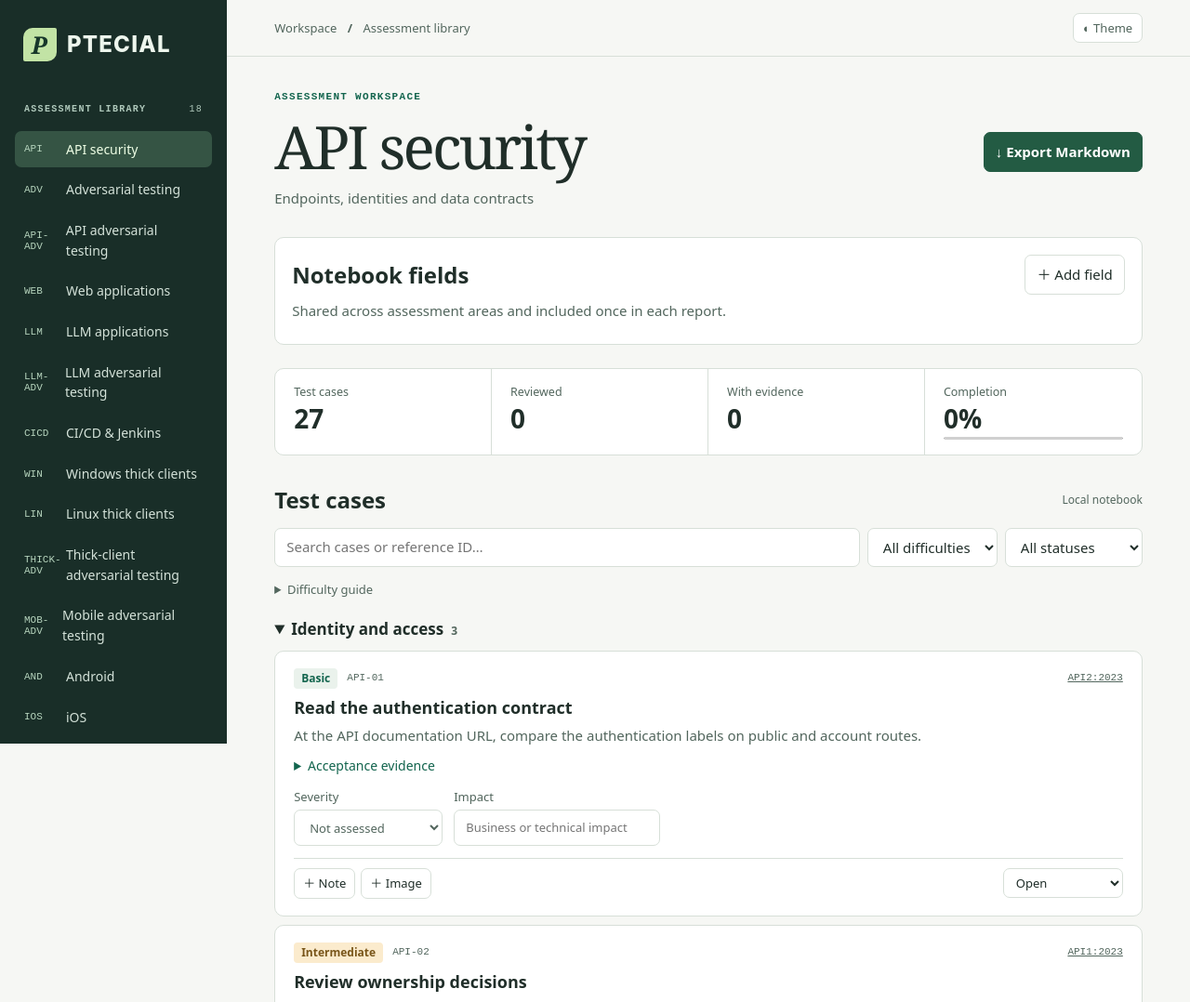
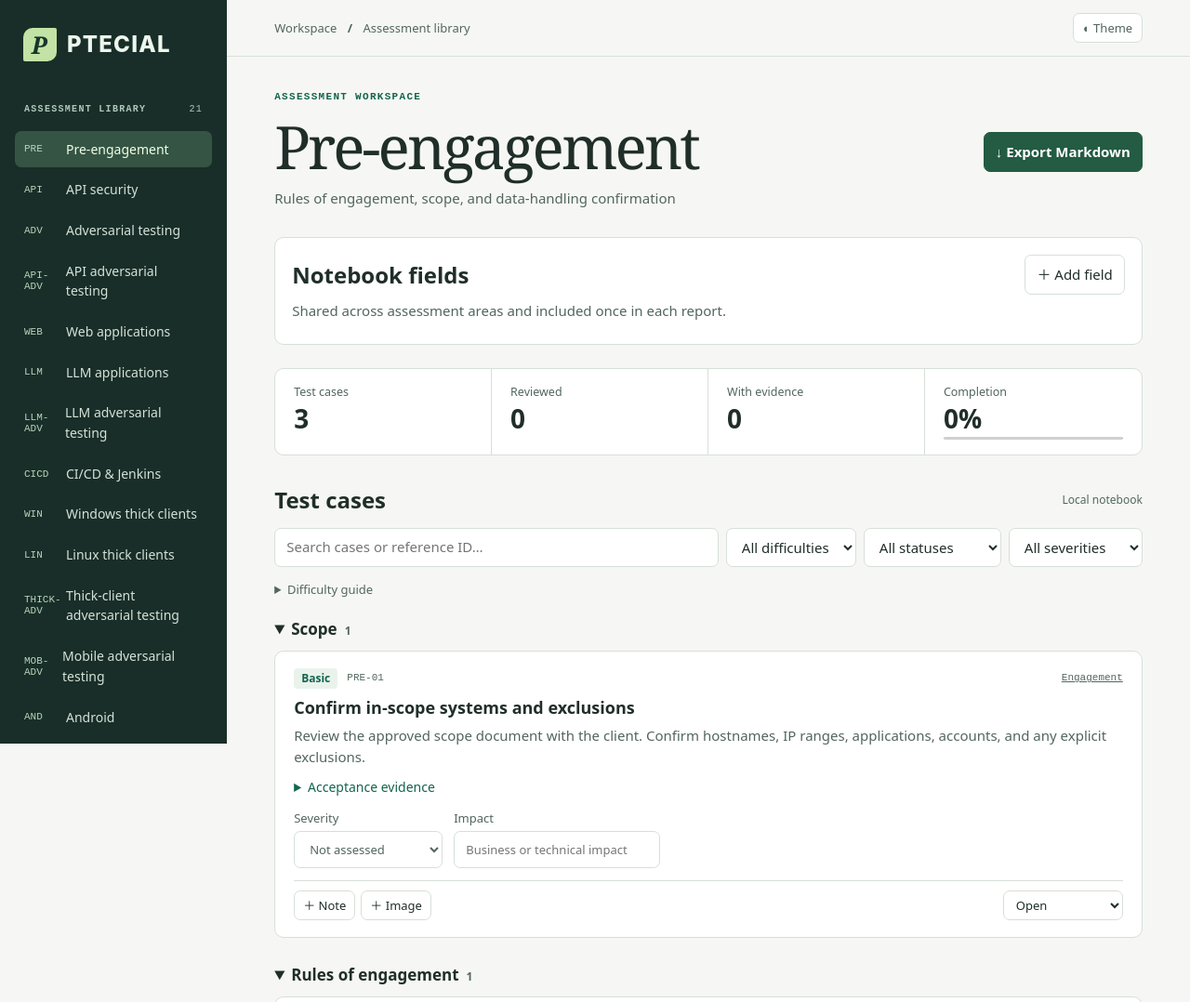
Before and after one commit to 0xdhanesh/PTECIAL, a plain HTML site: page index.html in a window 1280 px wide. Shown: the top 1078 px of the page at 93% size. Drawn offline with Linux system fonts and the light colour scheme.

Commit message:
feat: add severity filter and new targets to index

```diff
--- a/index.html
+++ b/index.html
@@ -11,12 +11,13 @@
 </section>
 <section class="metrics" aria-label="Assessment summary"><div><small>Test cases</small><strong id="case-count"></strong></div><div><small>Reviewed</small><strong id="review-count"></strong></div><div><small>With evidence</small><strong id="evidence-count"></strong></div><div><small>Completion</small><strong id="percent"></strong><progress id="progress" max="100"></progress></div></section>
 <div class="sectiontitle"><h2>Test cases</h2><span id="saved" role="status">Local notebook</span></div>
-<div class="filters"><input type="search" id="search" aria-label="Search cases" placeholder="Search cases or reference ID…"><select id="level" aria-label="Difficulty"><option value="">All difficulties</option><option>Basic</option><option>Intermediate</option><option>Advanced</option></select><select id="status" aria-label="Review status"><option value="">All statuses</option><option>Open</option><option>Passed</option><option>Finding</option><option>Not applicable</option></select></div>
+<div class="filters"><input type="search" id="search" aria-label="Search cases" placeholder="Search cases or reference ID…"><select id="level" aria-label="Difficulty"><option value="">All difficulties</option><option>Basic</option><option>Intermediate</option><option>Advanced</option></select><select id="status" aria-label="Review status"><option value="">All statuses</option><option>Open</option><option>Passed</option><option>Finding</option><option>Not applicable</option></select><select id="severity" aria-label="Severity"><option value="">All severities</option><option>Critical</option><option>High</option><option>Medium</option><option>Low</option><option>Informational</option><option>Not assessed</option></select></div>
 <details class="guide"><summary>Difficulty guide</summary><p><strong>Basic</strong> · Start with the target, documentation, or release URL.</p><p><strong>Intermediate</strong> · Inspect the implementation or configuration and record evidence of the result.</p><p><strong>Advanced</strong> · Verify the full workflow and connect the evidence across its stages.</p></details>
 <div id="cases"></div><details id="previous" hidden><summary>Previous checklist notes</summary><pre></pre></details></div></main>
-<dialog id="report"><form method="dialog"><h2>Export notebook</h2><p>Include case status, notes, custom fields and embedded images.</p><label>Report scope<select id="scope"><option value="current">Current assessment area</option><option value="all">All assessment areas</option></select></label><div class="actions"><button value="cancel">Cancel</button><button type="button" class="primary" id="download">Download Markdown</button></div></form></dialog>
+<dialog id="report"><form method="dialog"><h2>Export notebook</h2><p>Include case status, notes, custom fields and embedded images.</p><label>Report scope<select id="scope"><option value="current">Current assessment area</option><option value="all">All assessment areas</option><option value="findings">Findings only</option></select></label><div class="actions"><button value="cancel">Cancel</button><button type="button" class="primary" id="download">Download Markdown</button></div></form></dialog>
 <template id="case-template"><article><div class="casetop"><span class="badge"></span><small class="caseid"></small><a class="ref" target="_blank" rel="noreferrer"></a></div><h4></h4><p class="procedure"></p><details class="evidence"><summary>Acceptance evidence</summary><p></p></details><div class="caseactions"><button class="addnote">＋ Note</button><button class="addimage">＋ Image</button><input class="upload" type="file" accept="image/png,image/jpeg,image/webp,image/gif" multiple hidden><select class="outcome" aria-label="Case outcome"><option>Open</option><option>Passed</option><option>Finding</option><option>Not applicable</option></select></div><div class="entries"></div><div class="images"></div></article></template>
 <script src="catalog.js"></script>
+<script src="targets/pre-engagement.js"></script>
 <script src="targets/api.js"></script>
 <script src="targets/adversarial.js"></script>
 <script src="targets/adversarial-api.js"></script>
@@ -35,4 +36,6 @@
 <script src="targets/reverse-engineering.js"></script>
 <script src="targets/firmware.js"></script>
 <script src="targets/adversarial-firmware.js"></script>
+<script src="targets/cloud.js"></script>
+<script src="targets/ad.js"></script>
 <script src="app.js"></script></body></html>
```
